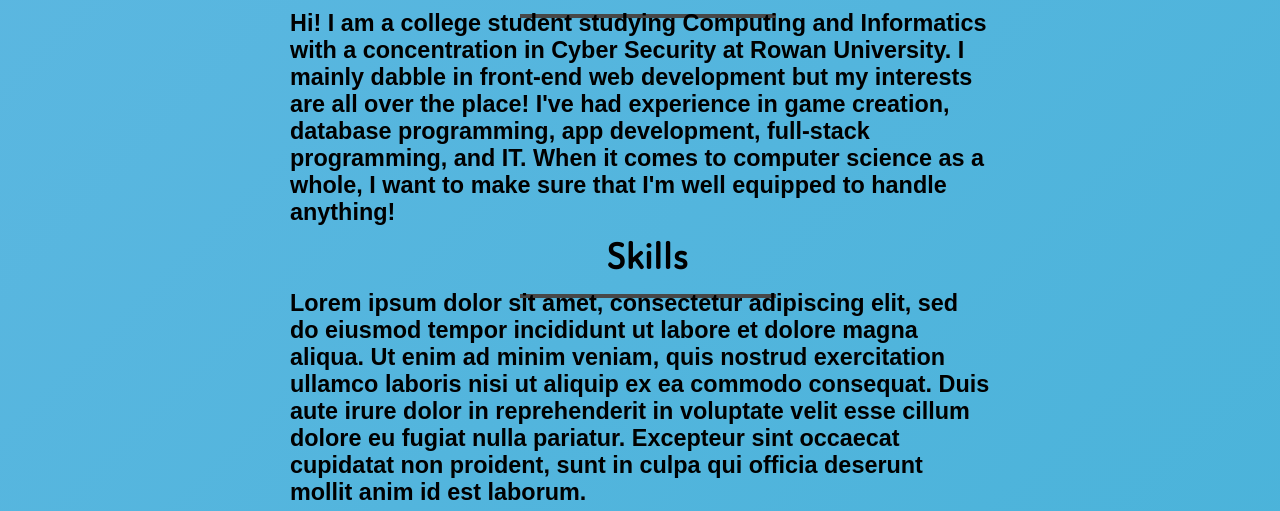
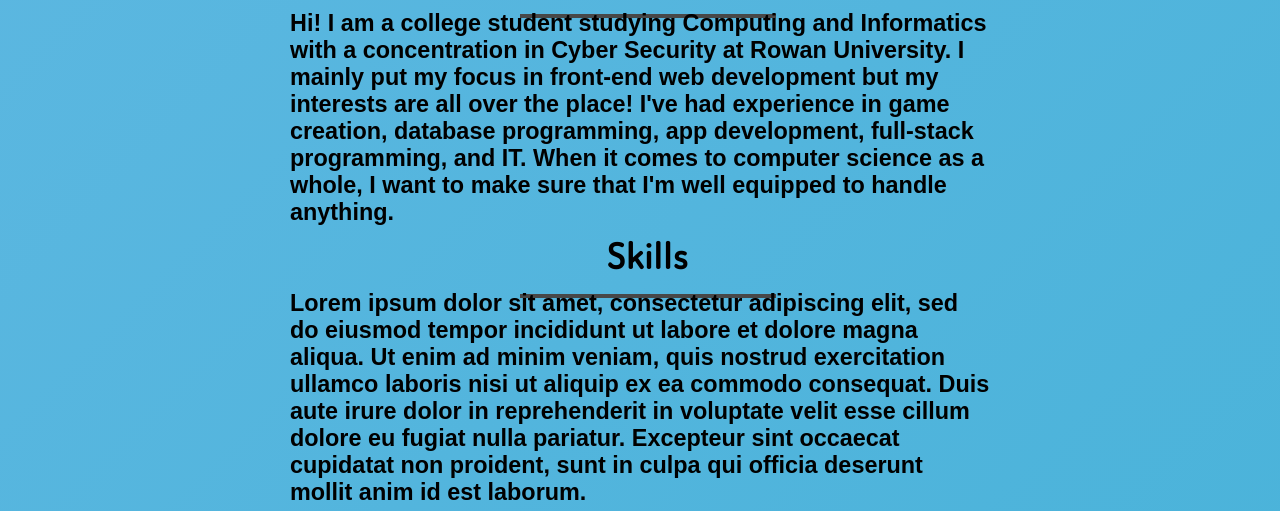
Before and after one commit to SameerAlam567/Sameers-Portfolio, a plain HTML site: page index.html in a window 1280 px wide. Shown: the part 586-1097 px from the top of the page. Drawn offline with Linux system fonts and the light colour scheme; a web font is replaced by a local one.

Commit message:
fixed text
fixed text

```diff
--- a/index.html
+++ b/index.html
@@ -56,7 +56,7 @@
 </div>
 
 <div class="aboutinfo">
-  <h3>Hi! I am a college student studying Computing and Informatics with a concentration in Cyber Security at Rowan University. I mainly dabble in front-end web development but my interests are all over the place! I've had experience in game creation, database programming, app development, full-stack programming, and IT. When it comes to computer science as a whole, I want to make sure that I'm well equipped to handle anything!</h3>
+  <h3>Hi! I am a college student studying Computing and Informatics with a concentration in Cyber Security at Rowan University. I mainly put my focus in front-end web development but my interests are all over the place! I've had experience in game creation, database programming, app development, full-stack programming, and IT. When it comes to computer science as a whole, I want to make sure that I'm well equipped to handle anything.</h3>
 </div>
 
 <div class="skills">
```
